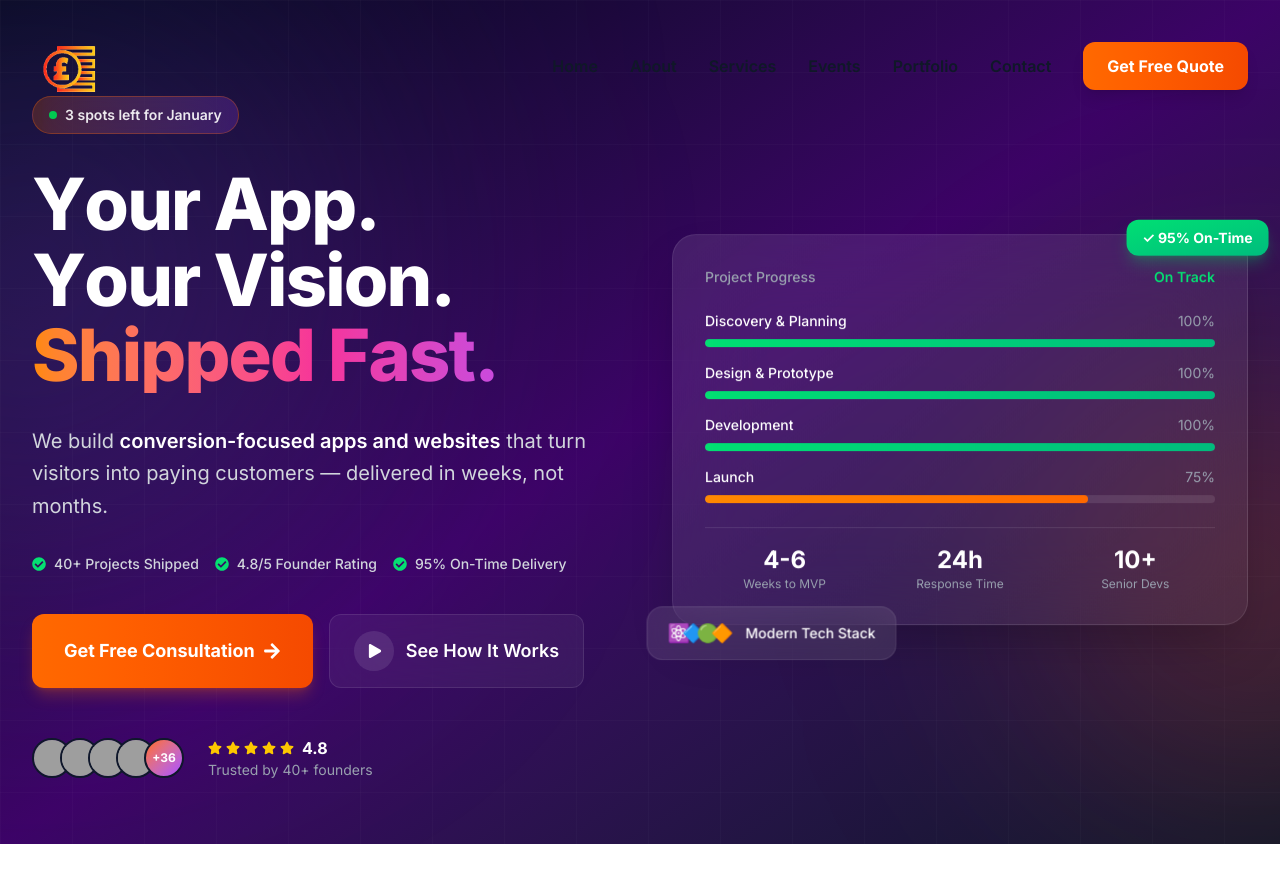
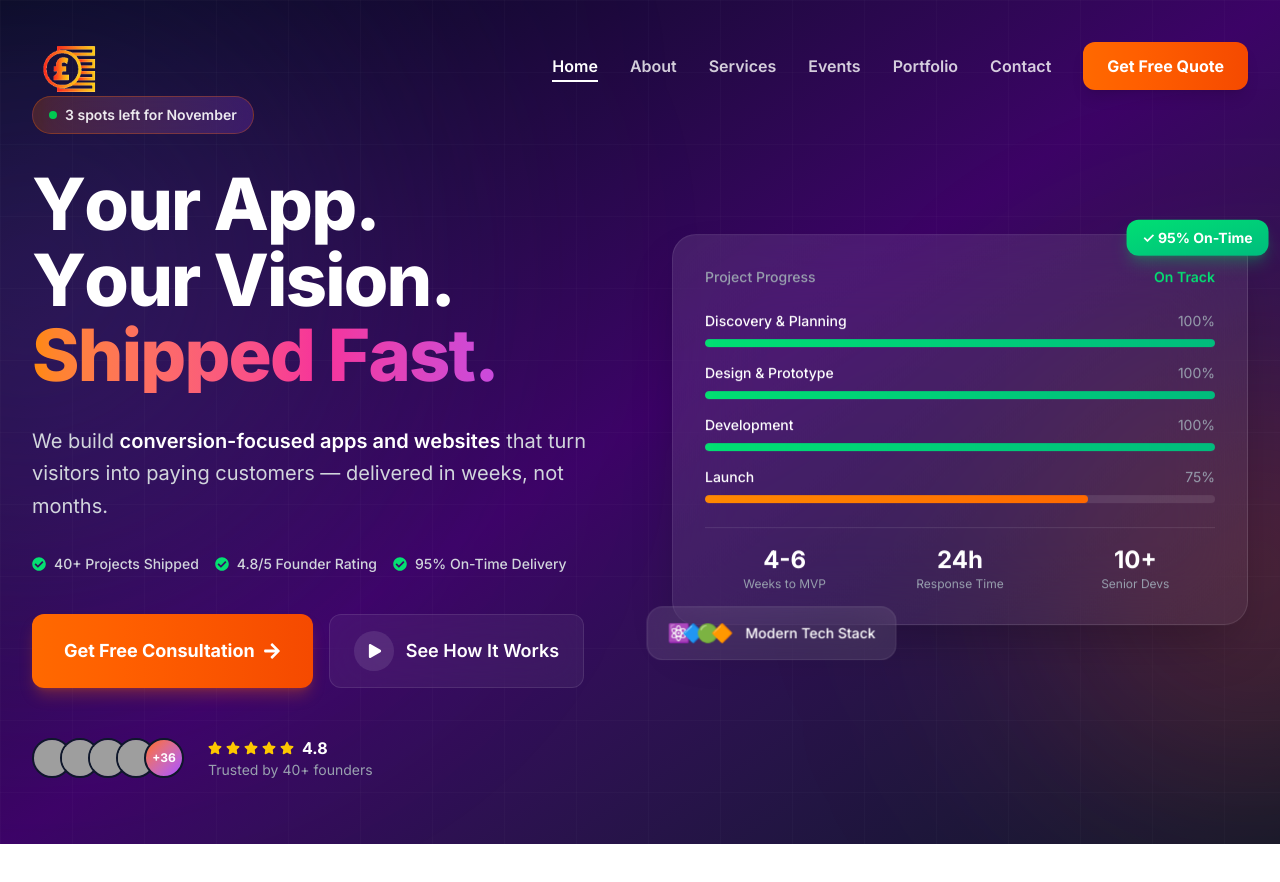
Before and after one commit to hostpennyuk/website, a React (Vite) app: page / in a window 1280 px wide. Shown: the top 882 px of the page. Built offline with nearby package versions, Linux system fonts and the light colour scheme; grey boxes are pictures that could not be loaded.

Commit message:
fix: White navbar text on dark bg, dynamic month in urgency badge

```diff
--- a/src/components/Navbar.jsx
+++ b/src/components/Navbar.jsx
@@ -66,16 +66,12 @@ const Navbar = () => {
                 key={link.path}
                 to={link.path}
                 className={`text-base font-semibold transition-all duration-300 relative group ${
-                  showPurpleBackground
-                    ? (location.pathname === link.path ? 'text-white' : 'text-white/90 hover:text-white')
-                    : (location.pathname === link.path ? 'text-gray-900' : 'text-gray-900 hover:text-primary')
+                  location.pathname === link.path ? 'text-white' : 'text-white/80 hover:text-white'
                 }`}
               >
                 {link.label}
                 <span
-                  className={`absolute -bottom-1 left-0 h-0.5 transition-all duration-300 ${
-                    showPurpleBackground ? 'bg-white' : 'bg-primary'
-                  } ${
+                  className={`absolute -bottom-1 left-0 h-0.5 transition-all duration-300 bg-white ${
                     location.pathname === link.path ? 'w-full' : 'w-0 group-hover:w-full'
                   }`}
                 />
@@ -121,9 +117,7 @@ const Navbar = () => {
                     to={link.path}
                     onClick={() => setIsMobileMenuOpen(false)}
                     className={`text-lg font-semibold transition-colors ${
-                      showPurpleBackground
-                        ? (location.pathname === link.path ? 'text-white' : 'text-white/90 hover:text-white')
-                        : (location.pathname === link.path ? 'text-gray-900' : 'text-gray-700 hover:text-primary')
+                      location.pathname === link.path ? 'text-white' : 'text-white/80 hover:text-white'
                     }`}
                   >
                     {link.label}
--- a/src/components/home/Hero.jsx
+++ b/src/components/home/Hero.jsx
@@ -89,7 +89,7 @@ const Hero = () => {
                 <span className="animate-ping absolute inline-flex h-full w-full rounded-full bg-green-400 opacity-75"></span>
                 <span className="relative inline-flex rounded-full h-2 w-2 bg-green-500"></span>
               </span>
-              <span className="text-sm font-semibold text-white/90">3 spots left for January</span>
+              <span className="text-sm font-semibold text-white/90">3 spots left for {new Date().toLocaleString('default', { month: 'long' })}</span>
             </motion.div>
 
             {/* Main Headline */}
```
